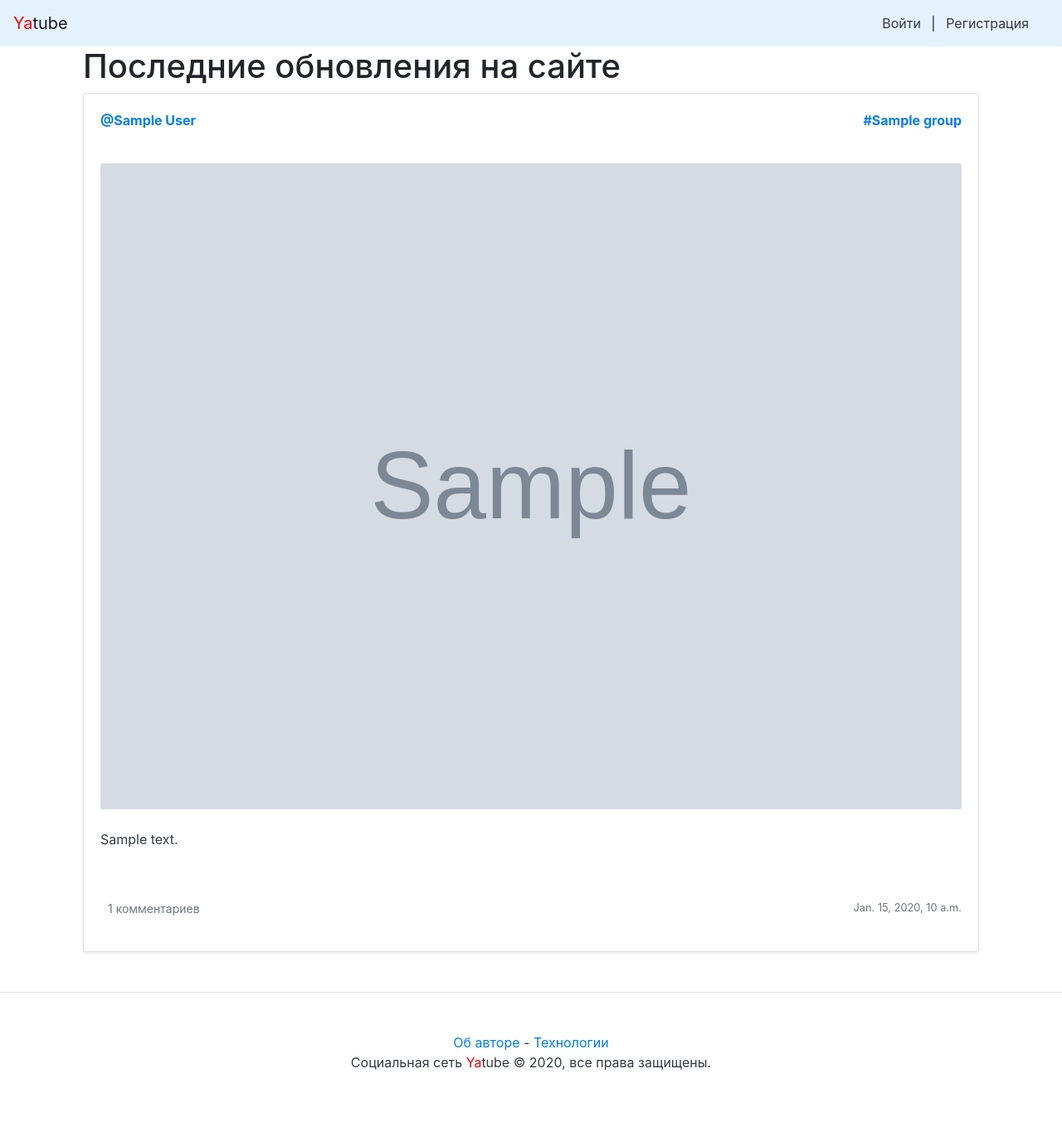
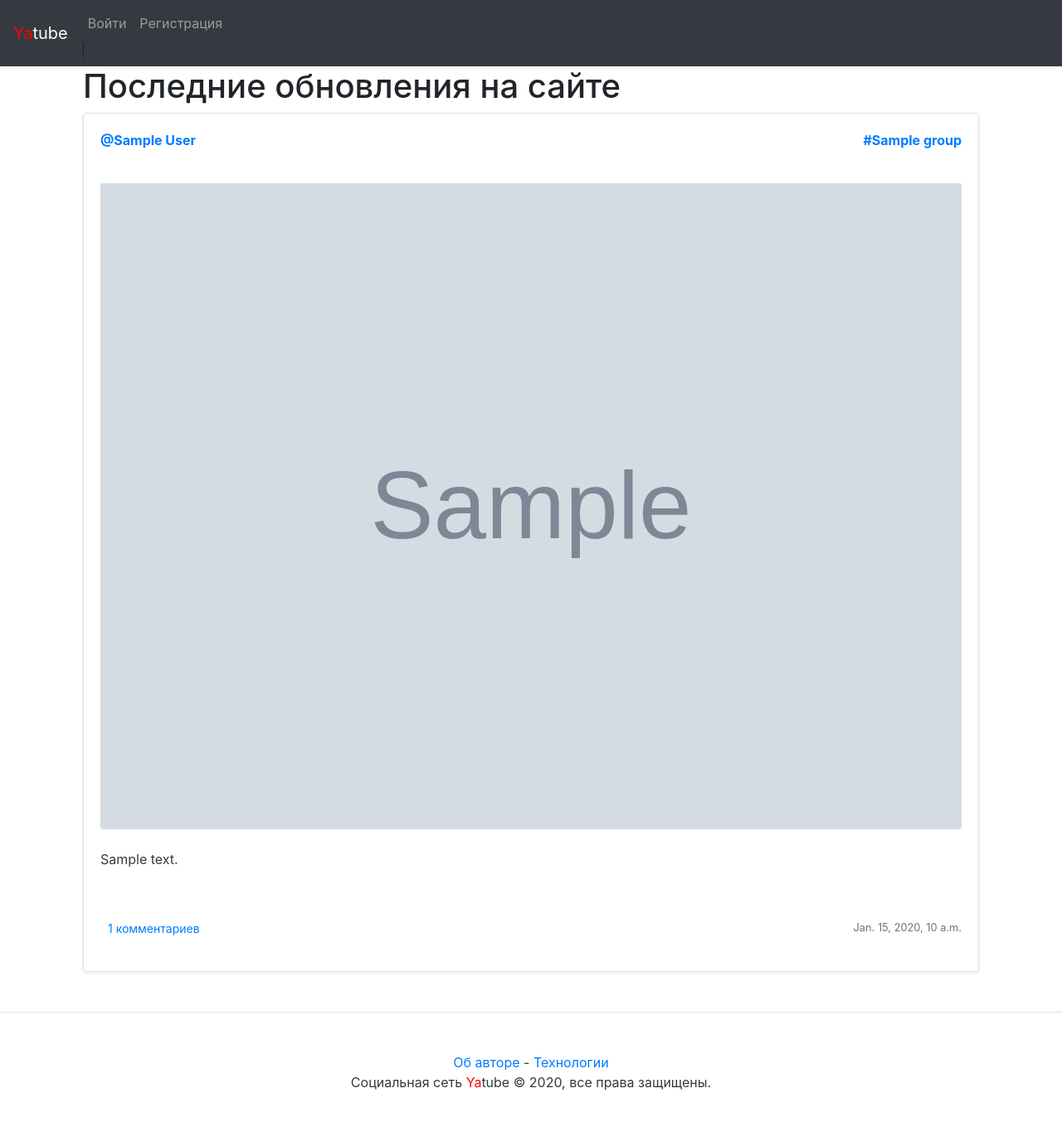
Before and after one commit to Liderk/yatube_yp, a Django app: template templates/index.html in a window 1280 px wide. Shown: the whole page at 83% size. Before the commit the page ends 1291 px from the top, so only its background shows below. Run offline with Django 3.2, Linux system fonts and the light colour scheme; the template is opened without the code that fills it: most values are stand-ins (such as "Sample title", 1, 10 or a date in 2020); grey boxes marked "Sample" are stand-in pictures; some libraries are stand-ins or nearby versions.

Commit message:
add dark theme bootstrap

```diff
--- a/posts/urls.py
+++ b/posts/urls.py
@@ -13,6 +13,7 @@ urlpatterns = [
     path("<username>/<int:post_id>/", views.post_view, name="post"),
     path("<username>/<int:post_id>/comment/", views.add_comment, name="add_comment"),
     path("<username>/<int:post_id>/edit/", views.post_edit, name="post_edit"),
+    path("<username>/<int:post_id>/dell/", views.post_dell, name="post_dell"),
     path("<username>/follow/", views.profile_follow, name="profile_follow"),
     path("<username>/unfollow/", views.profile_unfollow, name="profile_unfollow"),
 
--- a/templates/menu.html
+++ b/templates/menu.html
@@ -5,7 +5,7 @@
             <a class="nav-link {% if index %}active{% endif %}" href="/">Все авторы</a>
         </li>
         <li class="nav-item">
-            <a class="nav-link {% if follow %}active{% endif %}" href="/follow">Избранные авторы</a>
+            <a class="nav-link {% if follower %}active{% endif %}" href="/follow">Избранные авторы</a>
         </li>
     </ul>
 </div>
--- a/templates/nav.html
+++ b/templates/nav.html
@@ -1,17 +1,30 @@
-<nav class="navbar navbar-light" style="background-color: #e3f2fd;">
-    <a class="navbar-brand" href="/"><span style="color:red">Ya</span>tube</a>
-    <nav class="my-2 my-md-0 mr-md-3">
-        {% if user.is_authenticated %}
-        {% url 'new_post' as the_url %}
-        {% if the_url %}
-        <a class="p-2 text-dark" href="{{ the_url }}">Новая запись</a>
-        {% endif %}
-        Пользователь: <a href="/{{user.username}}"><strong class="p-2 text-dark">{{user.username}}</strong></a>
-        <a class="p-2 text-dark" href="{% url 'password_change' %}">Изменить пароль</a>
-        <a class="p-2 text-dark" href="{% url 'logout' %}">Выйти</a>
-        {% else %}
-        <a class="p-2 text-dark" href="{% url 'login' %}">Войти</a> |
-        <a class="p-2 text-dark" href="{% url 'signup' %}">Регистрация</a>
-        {% endif %}
-    </nav>
+<nav class="navbar navbar-expand-lg navbar-dark bg-dark">
+  <a class="navbar-brand" href="/"><span style="color:red">Ya</span>tube</a>
+{% if user.is_authenticated %}
+  <div class="collapse navbar-collapse my-2 my-lg-0" id="navbarColor02">
+    <ul class="navbar-nav mr-auto">
+          <li class="nav-item active">
+                <a class="nav-link" href="/{{user.username}}">{{user.username|title}} <span class="sr-only">(current)</span></a>
+              </li>
+          <li class="nav-item">
+            <a class="nav-link" href="{% url 'new_post' %}">Новая запись</a>
+          </li>
+          <li class="nav-item">
+            <a class="nav-link" href="{% url 'password_change' %}">Изменить пароль</a>
+          </li>
+          <li class="nav-item">
+            <a class="nav-link" href="{% url 'logout' %}">Выйти</a>
+          </li>
+  {% else %}
+   <div class="collapse navbar-collapse my-2 my-lg-0" id="navbarColor02">
+    <ul class="navbar-nav mr-auto">
+        <li class="nav-item">
+            <a class="nav-link" href="{% url 'login' %}">Войти</a> |
+          </li>
+          <li class="nav-item">
+            <a class="nav-link" href="{% url 'signup' %}">Регистрация</a>
+          </li>
+    </ul>
+  </div>
+ {% endif %}
 </nav>
--- a/templates/new_post.html
+++ b/templates/new_post.html
@@ -3,11 +3,12 @@
     {% block title %} {% if post %} Редактировать запись {% else %} Добавить запись {% endif %} {% endblock %}
 
 {% block content %}
+{% load user_filters %}
     {% if post %}
            <form method="post" enctype="multipart/form-data">
                 {% csrf_token %}
                    <p>{{ form.group }} выберите группу в которой хотите опубликовать свой пост </p>
-                   <p>{{ form.text }}  </p>
+                   <p>{{ form.text|addclass:"form-control"  }}  </p>
                    <p>{{ form.image }}  </p>
                    <button type="submit" class="btn btn-primary" >Сохранить</button>
 
--- a/templates/post_item.html
+++ b/templates/post_item.html
@@ -35,7 +35,7 @@
                         <!-- Отображение ссылки на комментарии -->
                         <div class="d-flex justify-content-between align-items-center">
                                 <div class="btn-group ">
-                                        <a class="btn btn-sm text-muted " href="{% url 'post' post.author.username post.id %}" role="button">
+                                        <a class="btn btn-sm text-primary " href="{% url 'post' post.author.username post.id %}" role="button">
                                                 {% if post.posts_comment.count %}
                                                 {{ post.posts_comment.count }} комментариев
                                                 {% else%}
@@ -45,11 +45,15 @@
 
                                         <!-- Ссылка на редактирование поста для автора -->
                                         {% if user == post.author %}
-                                        <a class="btn btn-sm text-muted" href="{% url 'post_edit' post.author.username post.id %}"
+                                        <a class="btn btn-sm text-primary" href="{% url 'post_edit' post.author.username post.id %}"
                                                 role="button">
                                                 Редактировать
                                         </a>
 
+                                        <a class="btn btn-sm text-muted" href="{% url 'post_dell' post.author.username post.id %}"
+                                                role="button">
+                                                Удалить пост
+                                        </a>
                                         {% endif %}
                                 </div>
 
--- a/templates/profile.html
+++ b/templates/profile.html
@@ -1,6 +1,7 @@
 {% extends "base.html" %}
 {% block title %}Профиль пользователя {{ author.username }} {% endblock %}
 {% block content %}
+{% load user_filters %}
 {% csrf_token %}
         <main role="main" class="container">
             <div class="row">
@@ -36,13 +37,13 @@
                                         {% if request.user.id != author.id %}
                                             <li class="list-group-item">
                                                 {% if following %}
-                                                    <a class="btn btn-lg btn-light"
+                                                    <a class="btn btn-outline-secondary"
                                                             href="{% url 'profile_unfollow' author.username %}" role="button">
                                                             Отписаться
                                                     </a>
 
                                                 {% else %}
-                                                    <a class="btn btn-lg btn-primary"
+                                                    <a class="btn btn-outline-primary"
                                                             href="{% url 'profile_follow' author.username %}" role="button">
                                                     Подписаться
                                                     </a>
```
Also changed, not shown: posts/views.py (+18 -10 lines), users/templates/signup.html (+7 -4 lines), users/templatetags/user_filters.py (added, +8 -0 lines), db.sqlite3, users/templatetags/__init__.py (added).
